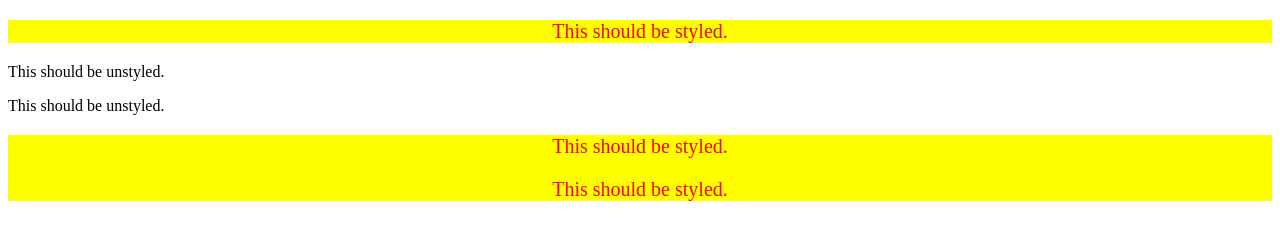
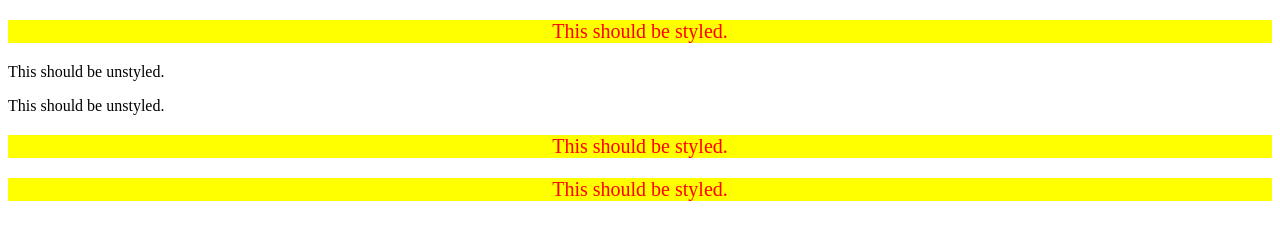
Before and after one commit to Danilo664/foundation-exercises, a plain HTML site: page 05-descendant-combinator/index.html in a window 1280 px wide. Drawn offline with Linux system fonts and the light colour scheme.

Commit message:
Added .text next to .container, even tho it works without it
Just for the sake of exercise

```diff
--- a/05-descendant-combinator/style.css
+++ b/05-descendant-combinator/style.css
@@ -1,4 +1,4 @@
-.container{
+.container .text{
     background-color: yellow;
     color: red;
     text-align: center;
```
